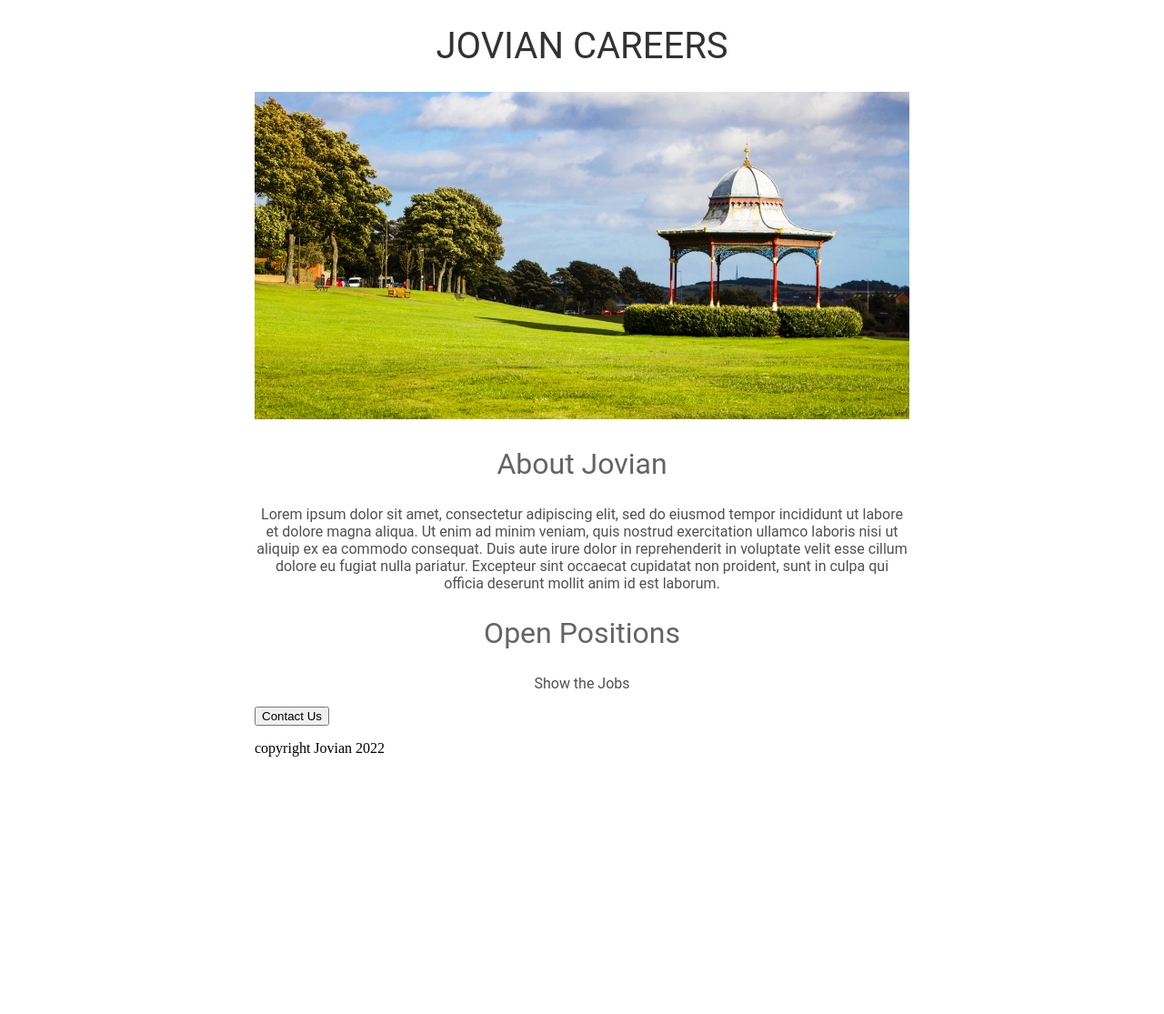
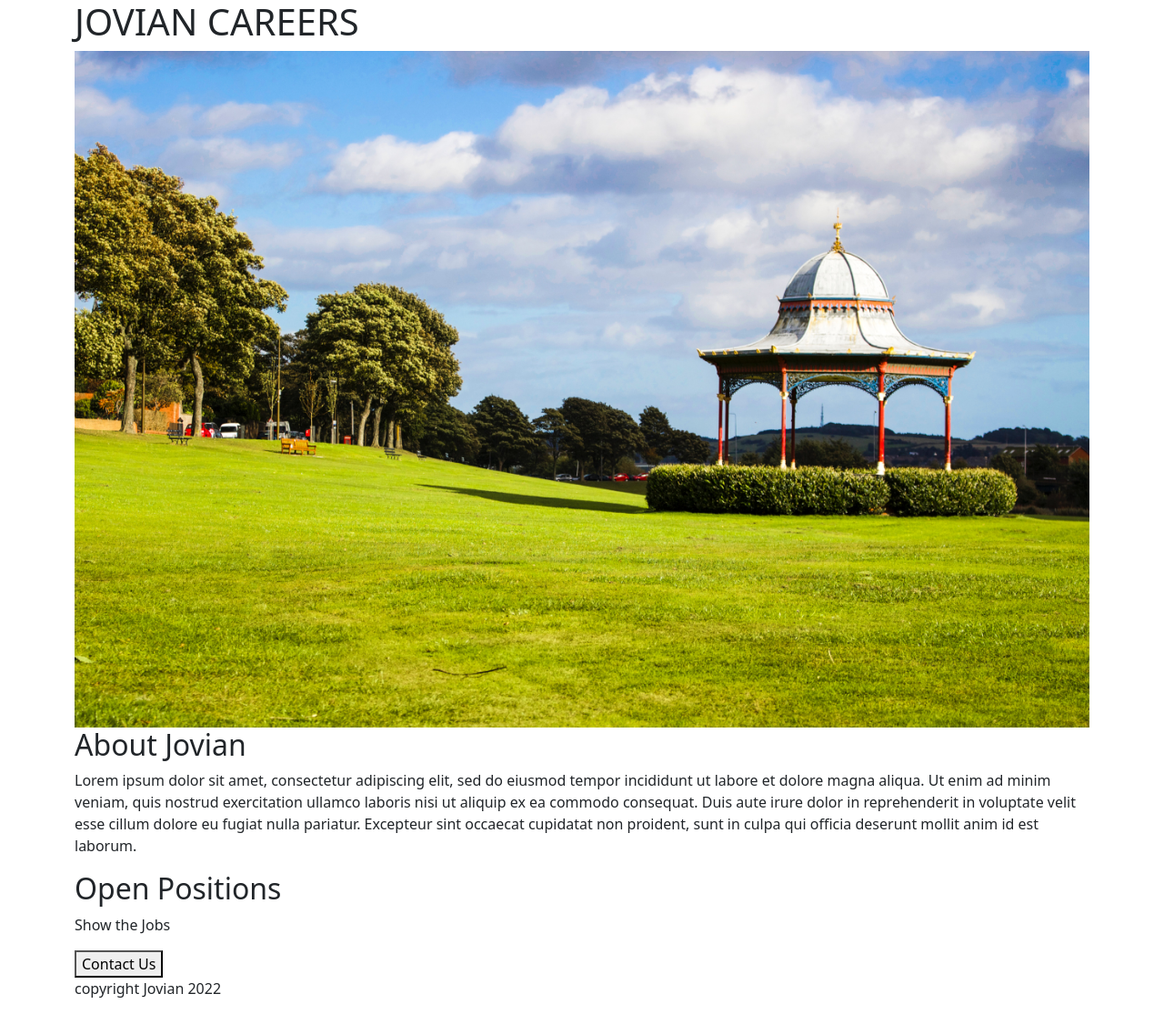
Before and after one commit to SuzieLaw2021/Jovian-2, a Flask app: page / in a window 1280 px wide. Shown: the whole page at 91% size. Before the commit the page ends 832 px from the top, so only its background shows below. Run offline with Flask 3, Linux system fonts and the light colour scheme.

Commit message:
Working on CSS

```diff
--- a/templates/home.html
+++ b/templates/home.html
@@ -2,53 +2,22 @@
 <html>
   <head>
     <title>Jovian Careers</title>
+    <meta charset="utf-8">
+    <meta name="viewport" content="width=device-width, initial-scale=1">
+    <link href="https://cdn.jsdelivr.net/npm/bootstrap@5.3.0/dist/css/bootstrap.min.css" rel="stylesheet" integrity="sha384-9ndCyUaIbzAi2FUVXJi0CjmCapSmO7SnpJef0486qhLnuZ2cdeRhO02iuK6FUUVM" crossorigin="anonymous">
     <style>
-      h1 {
-        font-size:40px;
-        font-family: Roboto;
-        font-weight: normal;
-        color: rgb(50,50,50);
-        text-align: center;
-      }
-
-      #banner {
-        width: 100%;
-        height: 360px;
-        object-fit: cover;
-      }
-
-      h2{
-        font-family: Roboto;
-        font-size:32px;
-        color: rgb(100,100,100);
-        text-align: center;
-        font-weight: normal;
-
-      }
-
-      .bodytext{
-        font-family: Roboto;
-        color: rgb(80,80,80);
-        text-align: center;
-        font-weight: normal;
-
-      }
-
-      #container {
-        max-width:720px;
-        margin: 0 auto 0 auto;
-      }
+      #b
     </style>
-  </head>
+      </head>
   <body>
-    <div id="container">
+    <div class="container">
      <h1>JOVIAN CAREERS</h1>
-    <img id=banner src="https://jovian-careers-site--suzielaw.repl.co/static/banner.jpg">
+    <img class="img-fluid" id="banner" src="https://jovian-careers-site--suzielaw.repl.co/static/banner.jpg">
     <h2>About Jovian</h2>
-    <p class="bodytext">Lorem ipsum dolor sit amet, consectetur adipiscing elit, sed do eiusmod tempor incididunt ut labore et dolore magna aliqua. Ut enim ad minim veniam, quis nostrud exercitation ullamco laboris nisi ut aliquip ex ea commodo consequat. Duis aute irure dolor in reprehenderit in voluptate velit esse cillum dolore eu fugiat nulla pariatur. Excepteur sint occaecat cupidatat non proident, sunt in culpa qui officia deserunt mollit anim id est laborum.</p>
+    <p>Lorem ipsum dolor sit amet, consectetur adipiscing elit, sed do eiusmod tempor incididunt ut labore et dolore magna aliqua. Ut enim ad minim veniam, quis nostrud exercitation ullamco laboris nisi ut aliquip ex ea commodo consequat. Duis aute irure dolor in reprehenderit in voluptate velit esse cillum dolore eu fugiat nulla pariatur. Excepteur sint occaecat cupidatat non proident, sunt in culpa qui officia deserunt mollit anim id est laborum.</p>
     <h2>Open Positions</h2>
-    <p class="bodytext">Show the Jobs</p>
-    <div style="text_align:centre;">
+    <p>Show the Jobs</p>
+    <div>
       <button>Contact Us</button>
       <p>copyright Jovian 2022</p>
     </div>
```
